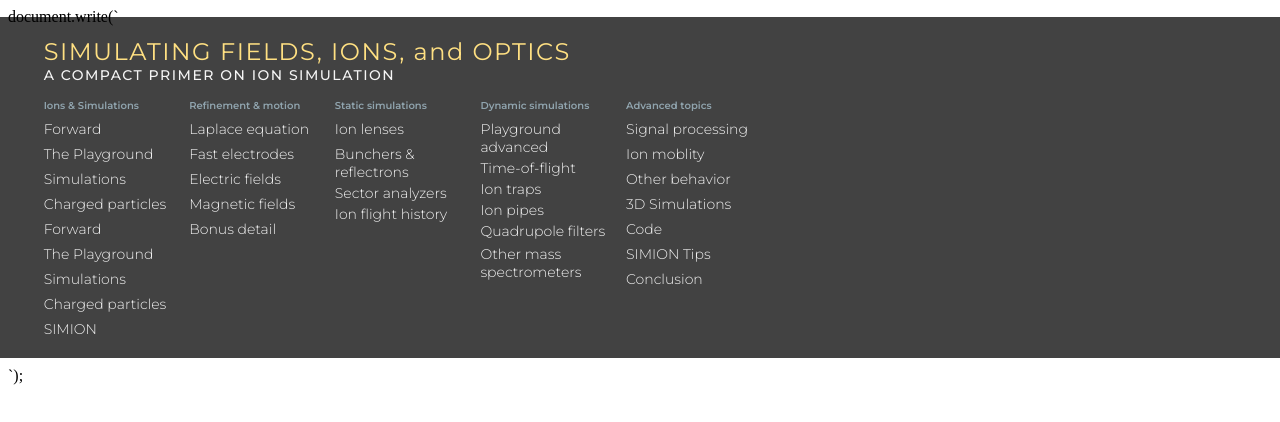
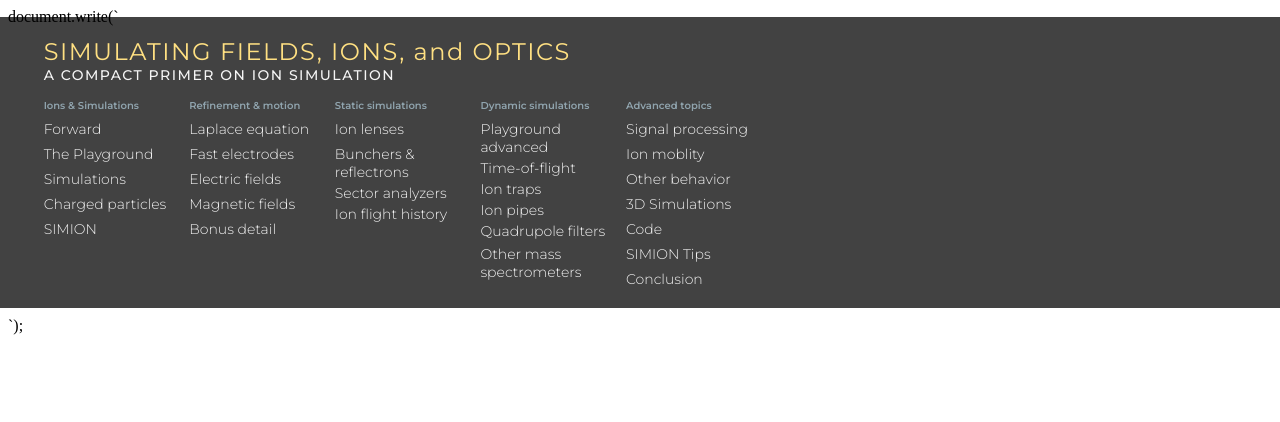
Before and after one commit to igmanthony/fields-ions-optics, a plain HTML site: page header.html in a window 1280 px wide. Shown: the top 422 px of the page. Drawn offline with Linux system fonts and the light colour scheme.

Commit message:
Update header.html

```diff
--- a/header.html
+++ b/header.html
@@ -22,13 +22,9 @@ document.write(`
                 <div class='sub-header no-print' style="width:100%">Ions & Simulations</div>
                 <div class="linky" style="width:100%">
                     <div class=spacer><a href="index.html">Forward</a></div> <!-- This site -->
-                    <div class=spacer><a href="/_simulation_playground.html">The Playground</a></div>
-                    <div class=spacer><a href="./_simulations.html">Simulations</a></div> <!-- Discuss  -->
-                    <div class=spacer><a href="../_charged_particles.html">Charged particles</a></div>
-                    <div class=spacer><a href="index.html">Forward</a></div> <!-- This site -->
-                    <div class=spacer><a href="/simulation_playground.html">The Playground</a></div>
+                    <div class=spacer><a href="./simulation_playground.html">The Playground</a></div>
                     <div class=spacer><a href="./simulations.html">Simulations</a></div> <!-- Discuss  -->
-                    <div class=spacer><a href="../charged_particles.html">Charged particles</a></div>
+                    <div class=spacer><a href="./charged_particles.html">Charged particles</a></div>
                     <!-- Discuss ionization "golfball" -->
                     <div class=spacer><a href="_simion.html">SIMION</a></div>
                 </div>
```
